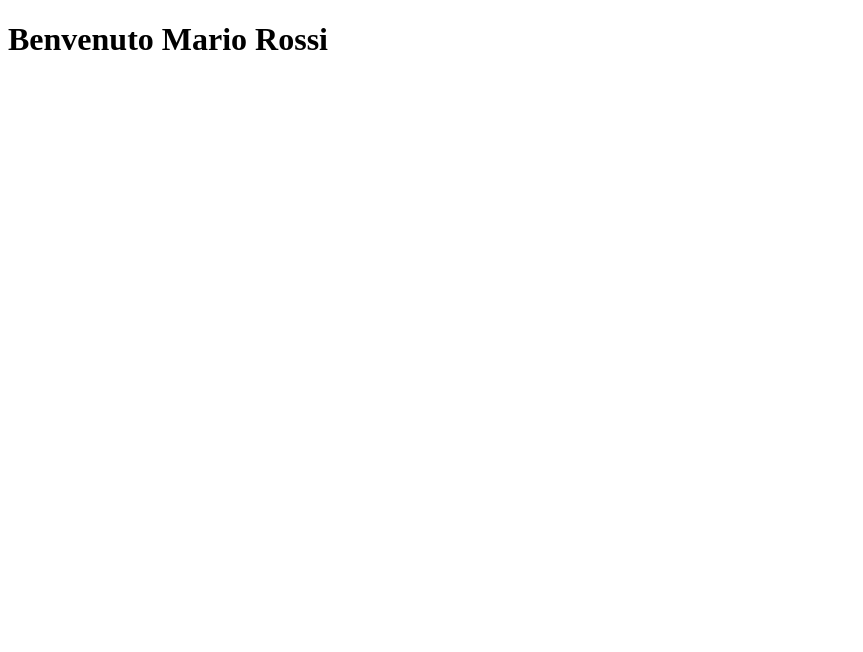
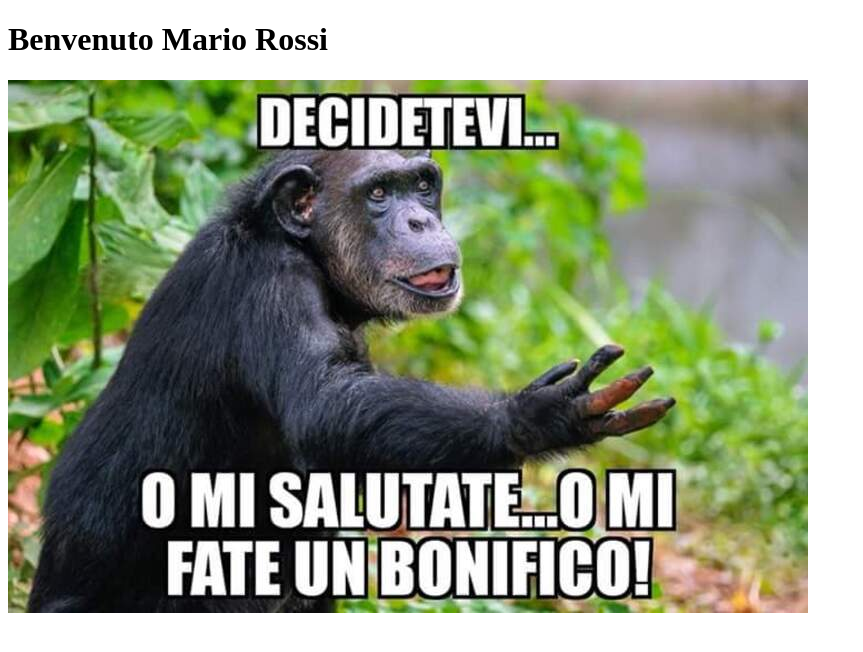
Before and after one commit to ddecataldo/vue-hello, a plain HTML site: page index.html in a window 1280 px wide. Shown: the whole page, without its empty margins (0-863 px from the left). Drawn offline with nearby package versions, Linux system fonts and the light colour scheme.

Commit message:
Bonus: Aggiunto immagine con Vue

```diff
--- a/index.html
+++ b/index.html
@@ -17,6 +17,7 @@
     <header></header>
     <main id="app">
         <h1>Benvenuto {{ username }}</h1>
+        <img v-bind:src="immagineSRC">
     </main>
     <footer></footer>
 
--- a/js/scripts.js
+++ b/js/scripts.js
@@ -4,5 +4,6 @@ const vueApp = new Vue({
     el: "#app",
     data: {
         username: "Mario Rossi",
+        immagineSRC: "img/saluto.jpg"
     }
 })
```
Also changed, not shown: img/saluto.jpg (added).
